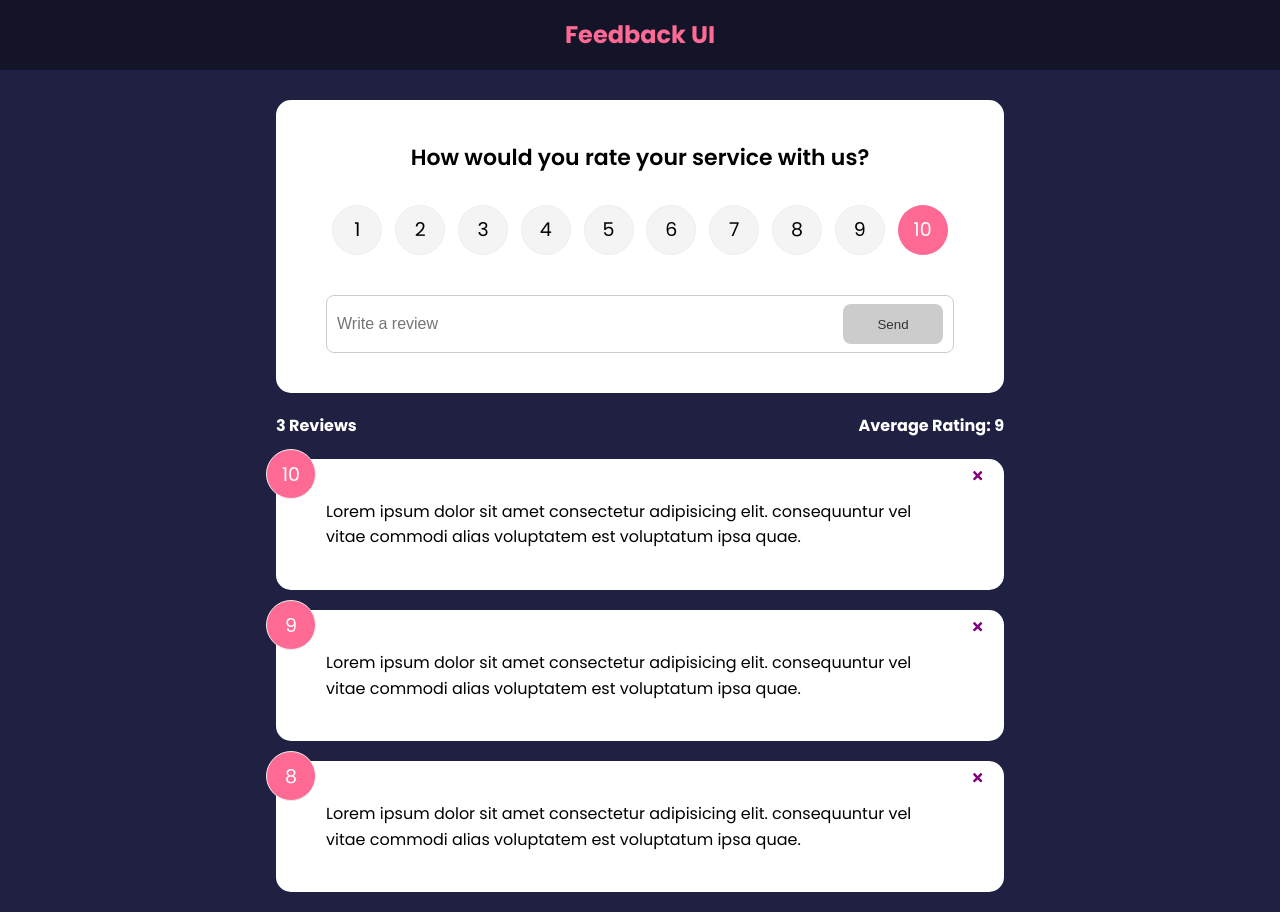
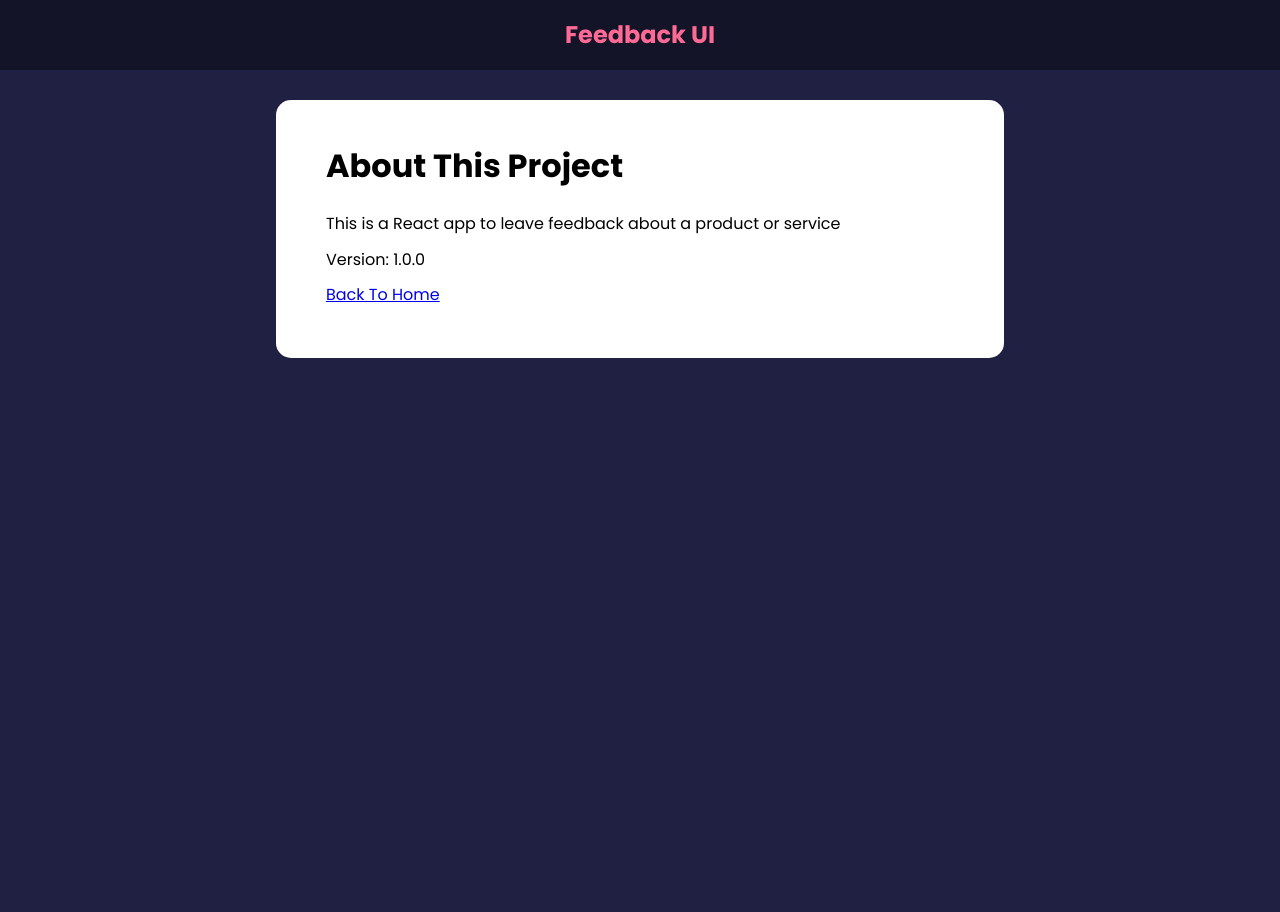
Before and after one commit to r-keenan/feedback-ui, a React (Create React App) app: page /about in a window 1280 px wide. After the commit the page ends 800 px from the top, so only its background shows below. Built offline with nearby package versions, Linux system fonts and the light colour scheme.

Commit message:
Implemented React-Router-Dom for client side routing.

```diff
--- a/src/App.js
+++ b/src/App.js
@@ -1,10 +1,12 @@
 import { v4 as uuidv4 } from "uuid";
+import { BrowserRouter as Router, Route, Routes } from "react-router-dom";
 import { useState } from "react";
 import Header from "./components/Header";
 import FeedbackList from "./components/FeedbackList";
 import FeedbackData from "./data/FeedbackData";
 import FeedbackStats from "./components/FeedbackStats";
 import FeedbackForm from "./components/FeedbackForm";
+import AboutPage from "./pages/AboutPage";
 
 function App() {
   const [feedback, setFeedback] = useState(FeedbackData);
@@ -21,14 +23,29 @@ function App() {
     }
   };
   return (
-    <>
+    <Router>
       <Header />
       <div className="container">
-        <FeedbackForm handleAdd={addFeedback} />
-        <FeedbackStats feedback={feedback} />
-        <FeedbackList feedback={feedback} handleDelete={deleteFeedback} />
+        <Routes>
+          <Route
+            exact
+            path="/"
+            element={
+              <>
+                <FeedbackForm handleAdd={addFeedback} />
+                <FeedbackStats feedback={feedback} />
+                <FeedbackList
+                  feedback={feedback}
+                  handleDelete={deleteFeedback}
+                />
+              </>
+            }
+          ></Route>
+
+          <Route path="/about" element={<AboutPage />} />
+        </Routes>
       </div>
-    </>
+    </Router>
   );
 }
 
--- /dev/null
+++ b/src/pages/AboutPage.jsx
@@ -0,0 +1,17 @@
+import Card from "../components/shared/Card";
+
+export default function AboutPage() {
+  return (
+    <Card>
+      <div className="about">
+        <h1>About This Project</h1>
+        <p>This is a React app to leave feedback about a product or service</p>
+        <p>Version: 1.0.0</p>
+
+        <p>
+          <a href="/">Back To Home</a>
+        </p>
+      </div>
+    </Card>
+  );
+}
```
